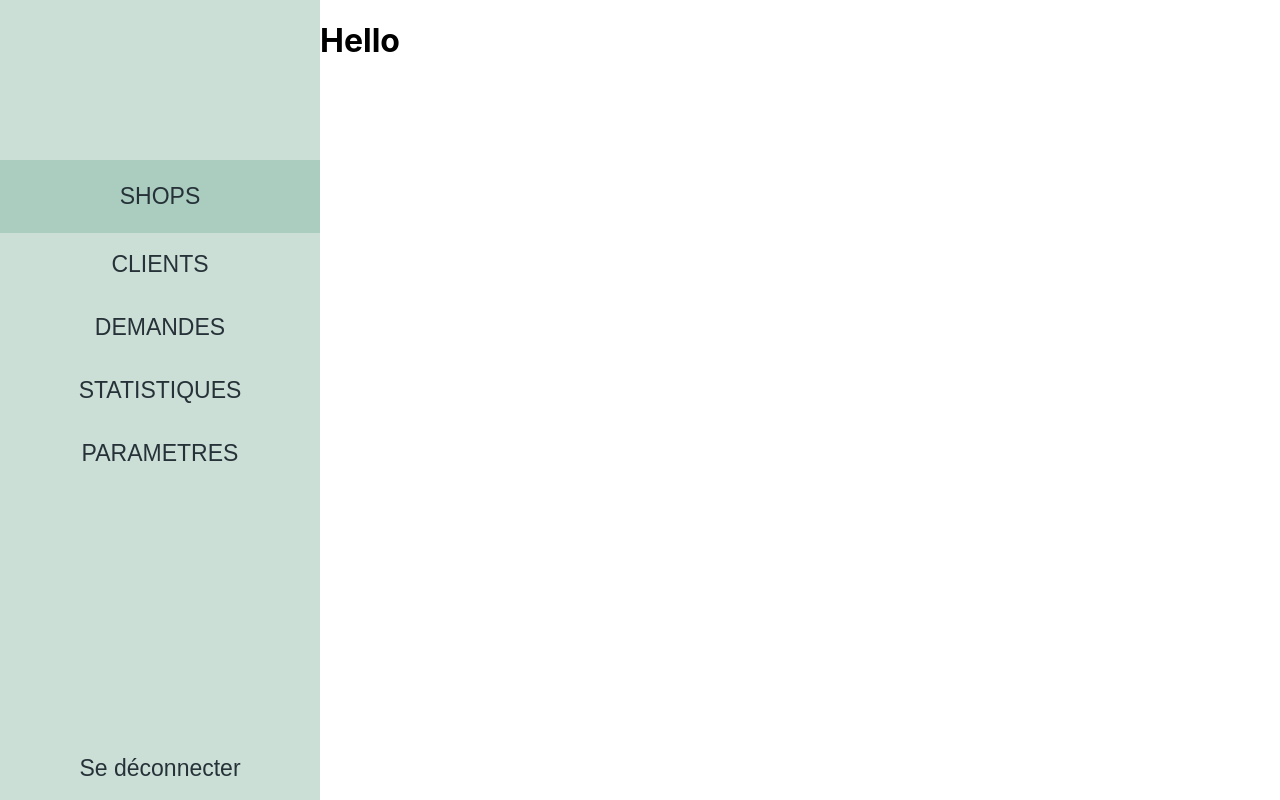
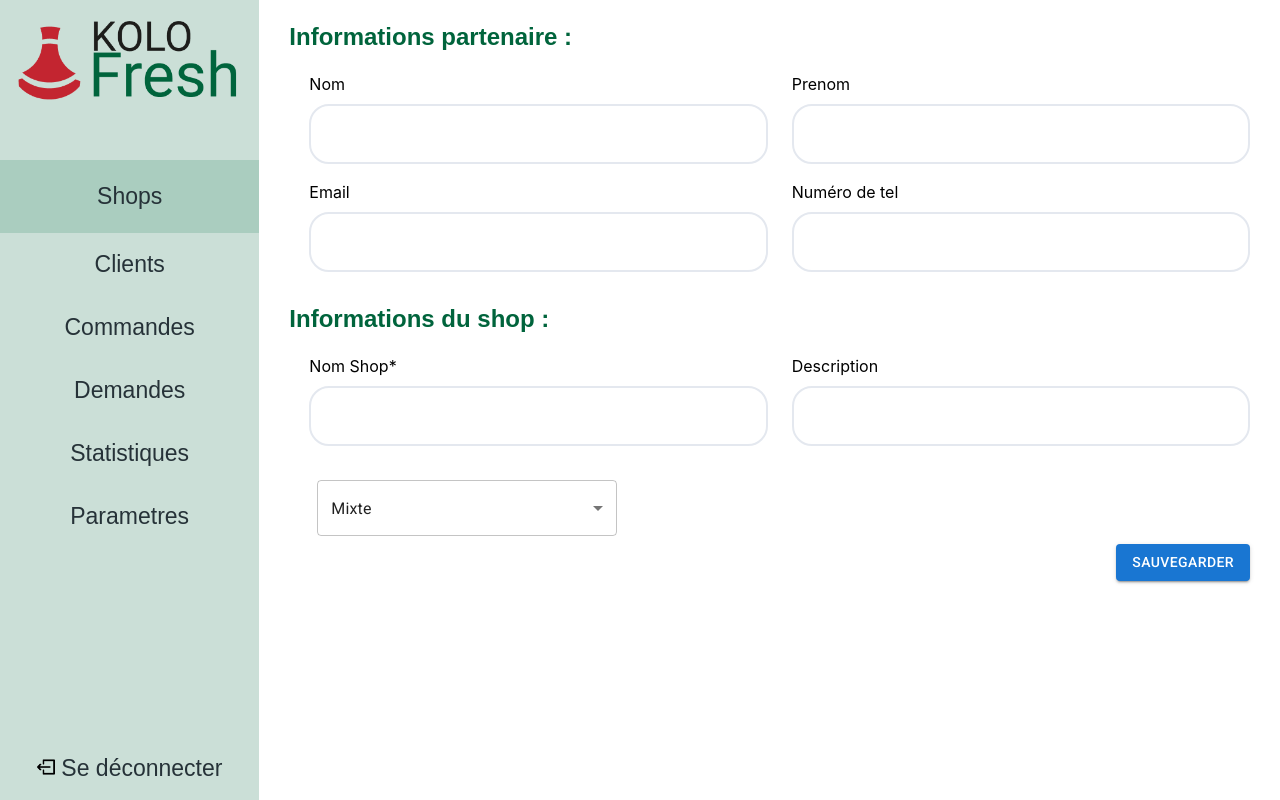
Before and after one commit to othmaneg99/KoloFreshWeb, a Next.js app: page /admin/shopdetail in a window 1280 px wide. Built offline with nearby package versions, Linux system fonts and the light colour scheme; a web font is replaced by a local one.

Commit message:
Adding Shop detail page

```diff
--- /dev/null
+++ b/components/sideBarAdmin/sideBarAdmin.component.jsx
@@ -0,0 +1,50 @@
+import st from '/styles/partnerProducts.module.scss';
+import logo from '@assets/images/LOGO.png';
+import logout from '@assets/images/logout.png';
+import Image from 'next/image';
+
+export default function SideBarAdmin(){
+
+    return (
+    <div className={st.sideBar}>
+
+        <a href='/' className={st.pagesButtons}>
+            <Image  src={logo}/>
+        </a>
+
+        <div style={{paddingTop:"10%"}}>
+
+            <div className={st.pagesButtonsDiv}>
+
+                <a href='#' className={st.pageButtonActive}>
+                    Shops
+                </a>
+                <a href='#' className={st.pagesButtons}>
+                    Clients
+                </a>
+                <a href='#' className={st.pagesButtons}>
+                    Commandes
+                </a>
+                <a href='#' className={st.pagesButtons}>
+                    Demandes
+                </a>
+                <a href='#' className={st.pagesButtons}>
+                    Statistiques
+                </a>
+                <a href='#' className={st.pagesButtons}>
+                    Parametres
+                </a>
+                <a href='#' className={st.signOutBtn}>
+
+
+                    <Image  width={"18px"} height={"18px"} src={logout}/>
+                   <p style={{display:"inline", marginTop:"50px"}}>  Se déconnecter </p>
+
+                </a>
+
+            </div>
+        </div>
+
+    </div>
+    )
+}
--- a/pages/admin/shopdetail.jsx
+++ b/pages/admin/shopdetail.jsx
@@ -1,16 +1,125 @@
-import AdminSideBar from '@components/adminSideBar/adminSideBar.component.jsx';
-import styles from '/styles/admin.module.scss';
-import cupcake from '@assets/images/cupcake.svg';
-import sale from '@assets/images/sale.svg';
-import mixte from '@assets/images/mixte.svg';
+import AdminSideBar from '@components/sideBarAdmin/sideBarAdmin.component.jsx';
+import style from '/styles/shopDetail.module.scss';
+import st from '/styles/partnerProducts.module.scss';
+import * as React from 'react';
 import Image from 'next/image';
+import { Grid } from '@mui/material';
+import { useTheme } from '@mui/material/styles';
+import OutlinedInput from '@mui/material/OutlinedInput';
+import MenuItem from '@mui/material/MenuItem';
+import FormControl from '@mui/material/FormControl';
+import Select from '@mui/material/Select';
+import { Button } from '@mui/material';
+
 export default function AdminShops() {
+
   return (
-    <div className={styles.container}>
-      <AdminSideBar />
-      <div className={styles.child2}>
-        <h1>Hello</h1>
+    <div className={st.container}>
+        <div className={st.spread}>
+
+          <AdminSideBar />
+
+          <div className={st.parentDiv}>
+
+
+            <div className={st.spread}>
+
+              <p className={style.titles} >Informations partenaire :</p>
+
+            </div>
+
+            <div className={st.spread} style={{marginLeft:"20px"}}>
+
+                <Grid container rowSpacing={1} columnSpacing={{ xs: 1, sm: 2, md: 3 }}>
+                  <Grid item xs={6}>
+                    <div >
+                      <label >Nom</label>
+                      <input className={style.inputStyle} style={{display:"block"}} type="text" name='nom' />
+                    </div>
+                  </Grid>
+                  <Grid item xs={6}>
+                    <div >
+                      <label>Prenom</label>
+                      <input className={style.inputStyle} style={{display:"block"}} type="text" name='nom' />
+                    </div>
+                  </Grid>
+                  <Grid item xs={6}>
+                    <div >
+                      <label>Email</label>
+                      <input className={style.inputStyle} style={{display:"block"}} type="text" name='nom' />
+                    </div>
+                  </Grid>
+                  <Grid item xs={6}>
+                    <div >
+                      <label>Numéro de tel</label>
+                      <input className={style.inputStyle} style={{display:"block"}} type="text" name='nom' />
+                    </div>
+                  </Grid>
+                </Grid>
+
+            </div>
+
+            <div className={st.spread}>
+
+              <p className={style.titles} >Informations du shop :</p>
+
+            </div>
+
+            <div style={{marginLeft:"20px"}}>
+
+
+              <Grid container rowSpacing={1} columnSpacing={{ xs: 1, sm: 2, md: 3 }}>
+                <Grid item xs={6}>
+                  <div >
+                    <label>Nom Shop*</label>
+                    <input className={style.inputStyle} style={{display:"block"}} type="text" name='nom' />
+                  </div>
+                </Grid>
+                <Grid item xs={6}>
+                  <div >
+                    <label>Description</label>
+                    <input className={style.inputStyle} style={{display:"block"}} type="text" name='nom' />
+                  </div>
+                </Grid>
+              </Grid>
+
+              <div className={st.spread}>
+
+                <FormControl sx={{ m: 1, width: 300, mt: 3 }}>
+                  <Select
+                    displayEmpty
+
+                    inputProps={{ 'aria-label': 'Without label' }}
+                  >
+                    <MenuItem disabled value="">
+                      <em>Placeholder</em>
+                    </MenuItem>
+                      <MenuItem>
+                        Sucré
+                      </MenuItem>
+                      <MenuItem>
+                        Salé
+                      </MenuItem>
+                      <MenuItem>
+                        Mixte
+                      </MenuItem>
+                    ))
+                  </Select>
+                </FormControl>
+
+              </div>
+
+
+                    <Button className={style.btnSave} variant='contained'>
+                        Sauvegarder
+                    </Button>
+
+
+
+            </div>
+
+          </div>
+        </div>
       </div>
-    </div>
   );
 }
--- a/styles/partnerProducts.module.scss
+++ b/styles/partnerProducts.module.scss
@@ -1,7 +1,3 @@
-.container {
-  // margin-left: 320px;
-  // margin-right: 50px;
-}
 
 .welcomeText {
   font-family: Arial, Helvetica, sans-serif;
@@ -93,8 +89,8 @@
 }
 
 .sideBar {
-  width: 25%;
 
+  width: 27%;
   height: 100vh;
 
   left: 0;
--- /dev/null
+++ b/styles/shopDetail.module.scss
@@ -0,0 +1,42 @@
+.titles {
+    font-family: Arial, Helvetica, sans-serif;
+    font-style: normal;
+    font-weight: bold;
+    font-size: 24px;
+    line-height: 26px;
+
+    white-space: nowrap;
+    color: #00643C;
+  }
+
+  .inputStyle{
+
+    margin-top: 10px;
+    margin-bottom: 10px;
+
+    height: 60px;
+    width: 100%;
+    left: 0px;
+    top: 40px;
+
+    border: 2px solid #E4E8EF;
+    border-radius: 20px;
+
+  }
+
+  .btnSave {
+
+    float: right;
+    font-family: Poppins;
+    font-style: normal;
+    font-weight: 600;
+    letter-spacing: 0em;
+    height: fit-content;
+    margin-top: 33px;
+    margin-bottom: 33px;
+
+    background: rgba(0, 100, 60, 0.5);
+    border-radius: 7px;
+
+    color: #ffffff;
+  }
```
